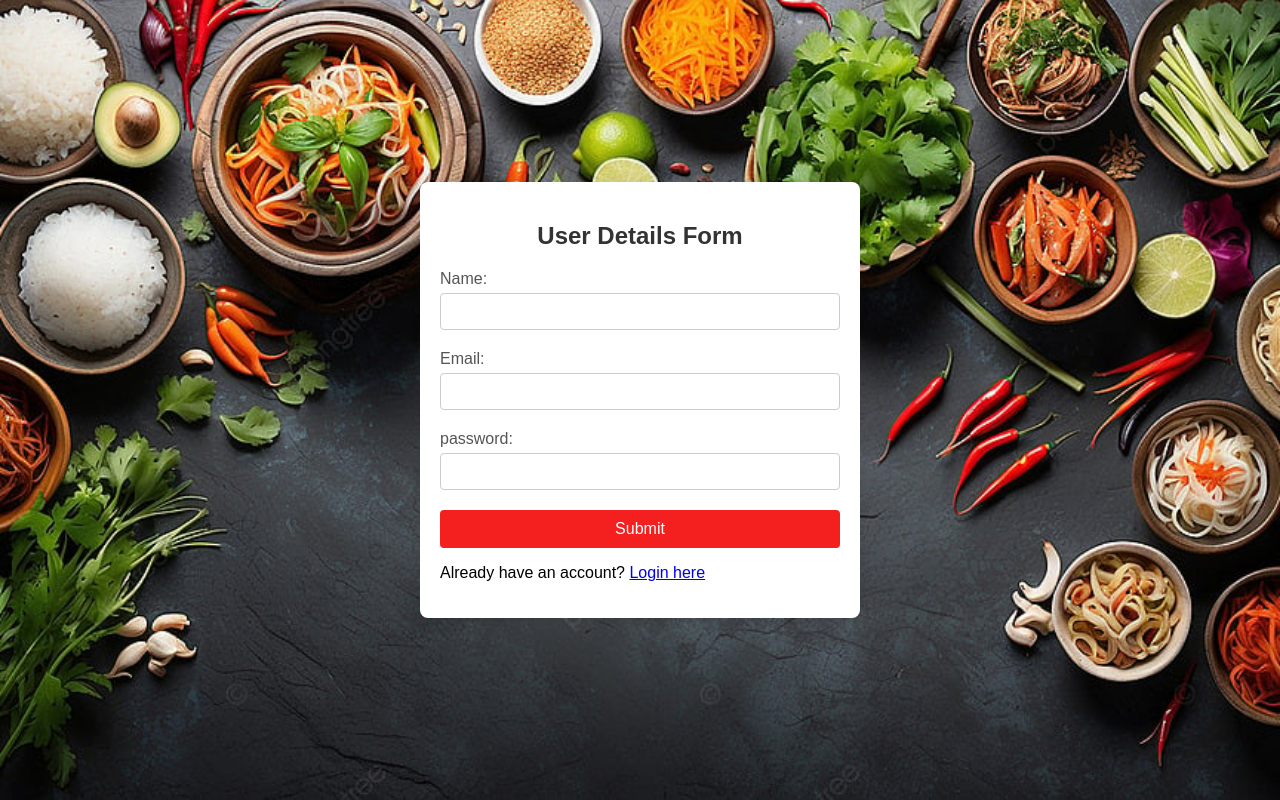
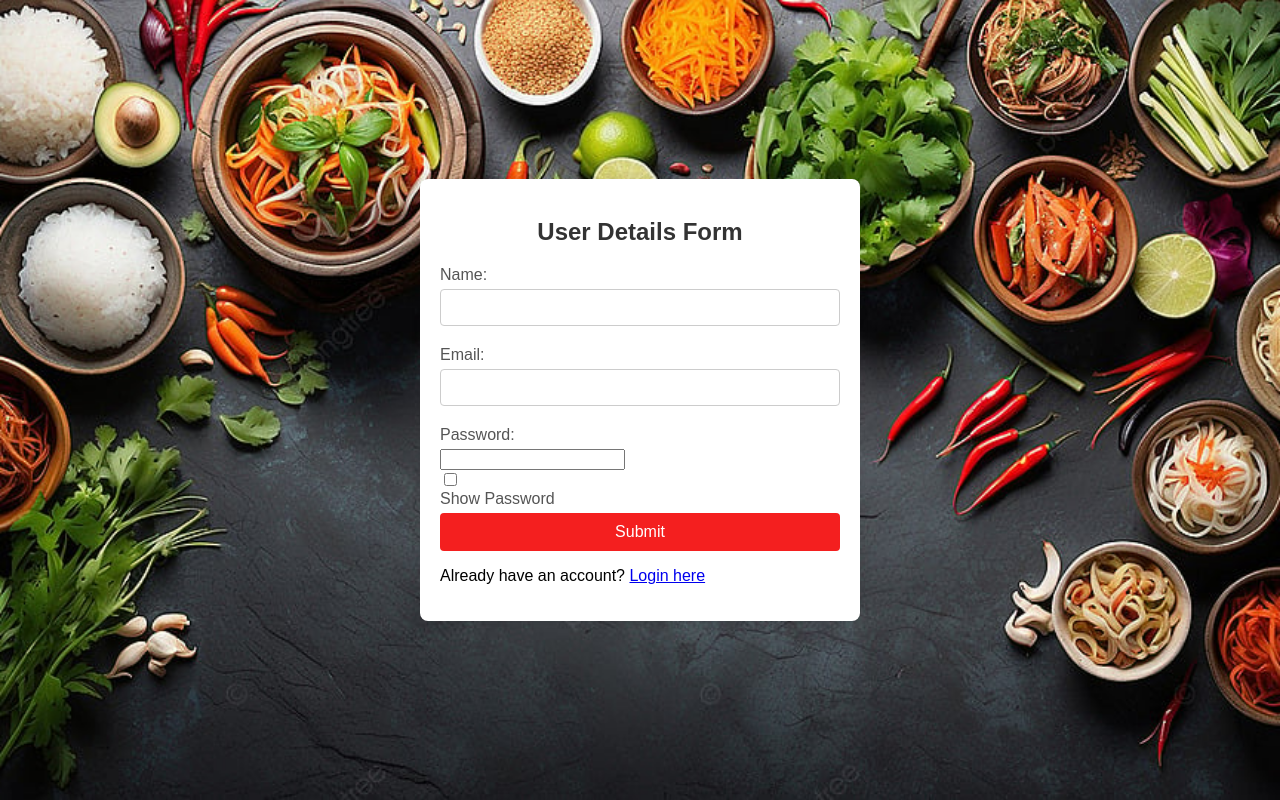
Before and after one commit to DharunKumar-V/dharunrecipehub-client, a plain HTML site: page index.html in a window 1280 px wide. Drawn offline with Linux system fonts and the light colour scheme.

Commit message:
Update index.html

```diff
--- a/index.html
+++ b/index.html
@@ -20,10 +20,15 @@
                 <label for="email">Email:</label>
                 <input type="email" id="email" name="email" required>
             </div>
+
+
             <div class="form-group">
-                <label for="password">password:</label>
-                <input type="pass" id="password" name="password" required>
-            </div>
+                <label for="password">Password:</label>
+                <input type="password" id="password" name="password" required>
+                <div class="show-password">
+                    <input type="checkbox" id="showPassword">
+                    <label for="showPassword">Show Password</label>
+                </div>
 
 
             <button type="submit" id="btn">Submit</button>
```
